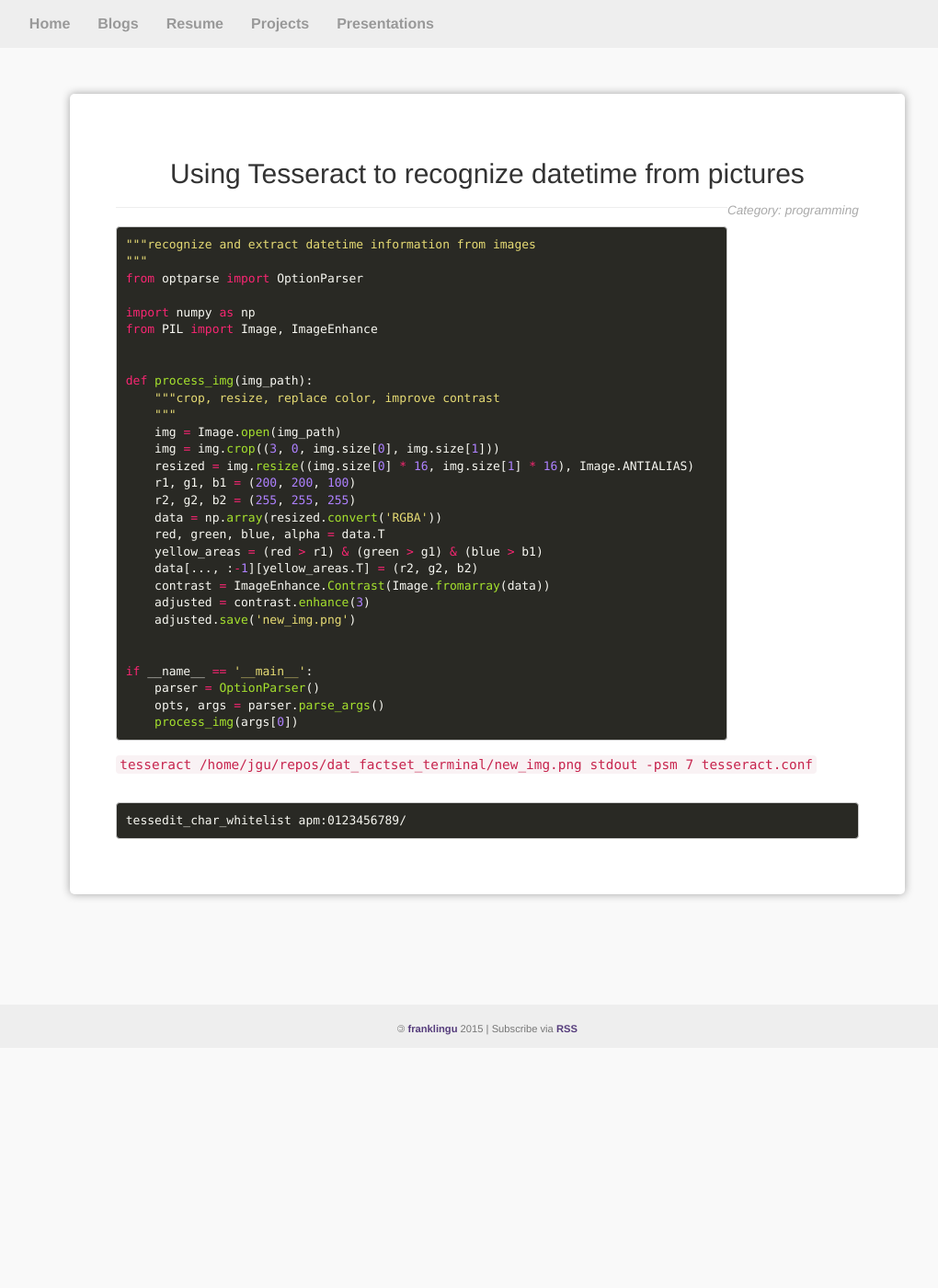
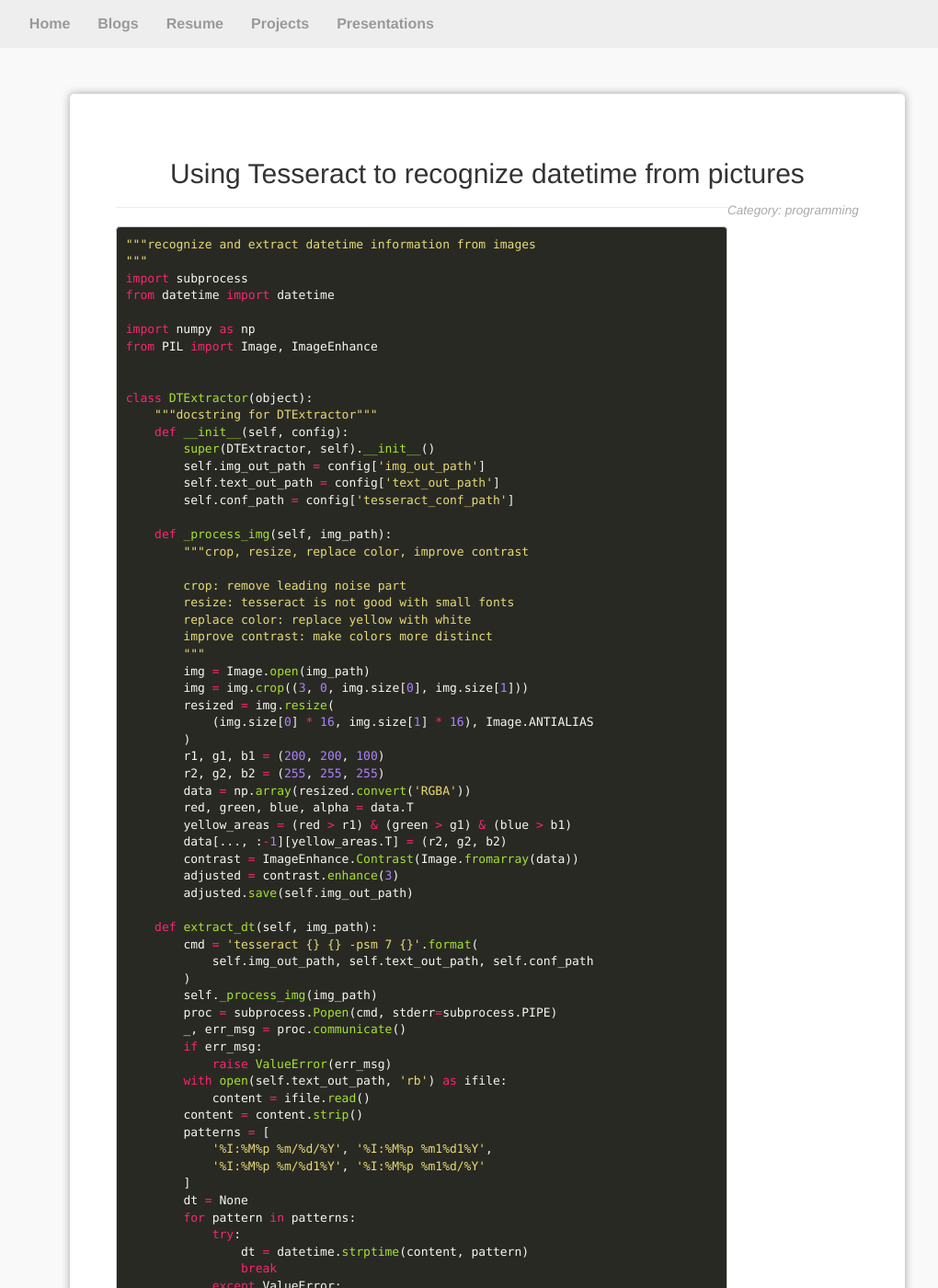
Before and after one commit to franklingu/franklingu.github.io, a Jekyll site: the page built from _posts/2017-02-08-using-tesseract-to-recognize-datetimes-from-pictures.markdown, in a window 1280 px wide and 1400 px high. Shown: the whole window at 92% size, without its empty margins (110-1130 px from the left). Built offline with Jekyll 4.4.1, drawn with Linux system fonts in a browser that asks for light colours; nearby versions of some CDN libraries; comment, search, counter and statistics services are not loaded; some of the changed text lies outside the part shown.

Commit message:
update tesseract code

```diff
--- a/_posts/2017-02-08-using-tesseract-to-recognize-datetimes-from-pictures.markdown
+++ b/_posts/2017-02-08-using-tesseract-to-recognize-datetimes-from-pictures.markdown
@@ -9,33 +9,71 @@
 ~~~python
 """recognize and extract datetime information from images
 """
-from optparse import OptionParser
+import subprocess
+from datetime import datetime
 
 import numpy as np
 from PIL import Image, ImageEnhance
 
 
-def process_img(img_path):
-    """crop, resize, replace color, improve contrast
-    """
-    img = Image.open(img_path)
-    img = img.crop((3, 0, img.size[0], img.size[1]))
-    resized = img.resize((img.size[0] * 16, img.size[1] * 16), Image.ANTIALIAS)
-    r1, g1, b1 = (200, 200, 100)
-    r2, g2, b2 = (255, 255, 255)
-    data = np.array(resized.convert('RGBA'))
-    red, green, blue, alpha = data.T
-    yellow_areas = (red > r1) & (green > g1) & (blue > b1)
-    data[..., :-1][yellow_areas.T] = (r2, g2, b2)
-    contrast = ImageEnhance.Contrast(Image.fromarray(data))
-    adjusted = contrast.enhance(3)
-    adjusted.save('new_img.png')
+class DTExtractor(object):
+    """docstring for DTExtractor"""
+    def __init__(self, config):
+        super(DTExtractor, self).__init__()
+        self.img_out_path = config['img_out_path']
+        self.text_out_path = config['text_out_path']
+        self.conf_path = config['tesseract_conf_path']
 
+    def _process_img(self, img_path):
+        """crop, resize, replace color, improve contrast
 
-if __name__ == '__main__':
-    parser = OptionParser()
-    opts, args = parser.parse_args()
-    process_img(args[0])
+        crop: remove leading noise part
+        resize: tesseract is not good with small fonts
+        replace color: replace yellow with white
+        improve contrast: make colors more distinct
+        """
+        img = Image.open(img_path)
+        img = img.crop((3, 0, img.size[0], img.size[1]))
+        resized = img.resize(
+            (img.size[0] * 16, img.size[1] * 16), Image.ANTIALIAS
+        )
+        r1, g1, b1 = (200, 200, 100)
+        r2, g2, b2 = (255, 255, 255)
+        data = np.array(resized.convert('RGBA'))
+        red, green, blue, alpha = data.T
+        yellow_areas = (red > r1) & (green > g1) & (blue > b1)
+        data[..., :-1][yellow_areas.T] = (r2, g2, b2)
+        contrast = ImageEnhance.Contrast(Image.fromarray(data))
+        adjusted = contrast.enhance(3)
+        adjusted.save(self.img_out_path)
+
+    def extract_dt(self, img_path):
+        cmd = 'tesseract {} {} -psm 7 {}'.format(
+            self.img_out_path, self.text_out_path, self.conf_path
+        )
+        self._process_img(img_path)
+        proc = subprocess.Popen(cmd, stderr=subprocess.PIPE)
+        _, err_msg = proc.communicate()
+        if err_msg:
+            raise ValueError(err_msg)
+        with open(self.text_out_path, 'rb') as ifile:
+            content = ifile.read()
+        content = content.strip()
+        patterns = [
+            '%I:%M%p %m/%d/%Y', '%I:%M%p %m1%d1%Y',
+            '%I:%M%p %m/%d1%Y', '%I:%M%p %m1%d/%Y'
+        ]
+        dt = None
+        for pattern in patterns:
+            try:
+                dt = datetime.strptime(content, pattern)
+                break
+            except ValueError:
+                continue
+        if dt is None:
+            raise ValueError('Could not recognize datetime in %s', img_path)
+        return dt
+
 ~~~
 
 `tesseract /home/jgu/repos/dat_factset_terminal/new_img.png stdout -psm 7 tesseract.conf`
```
